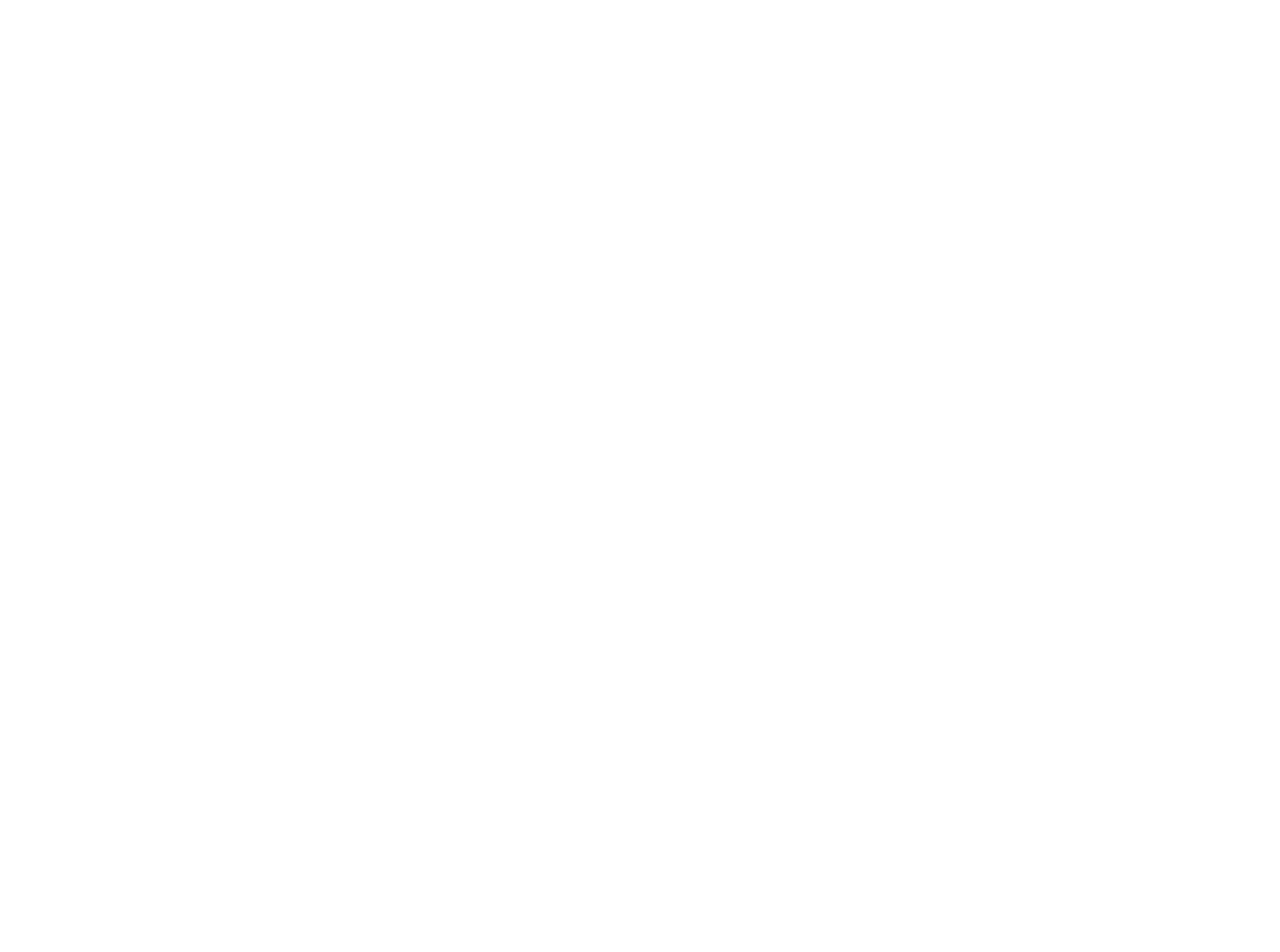
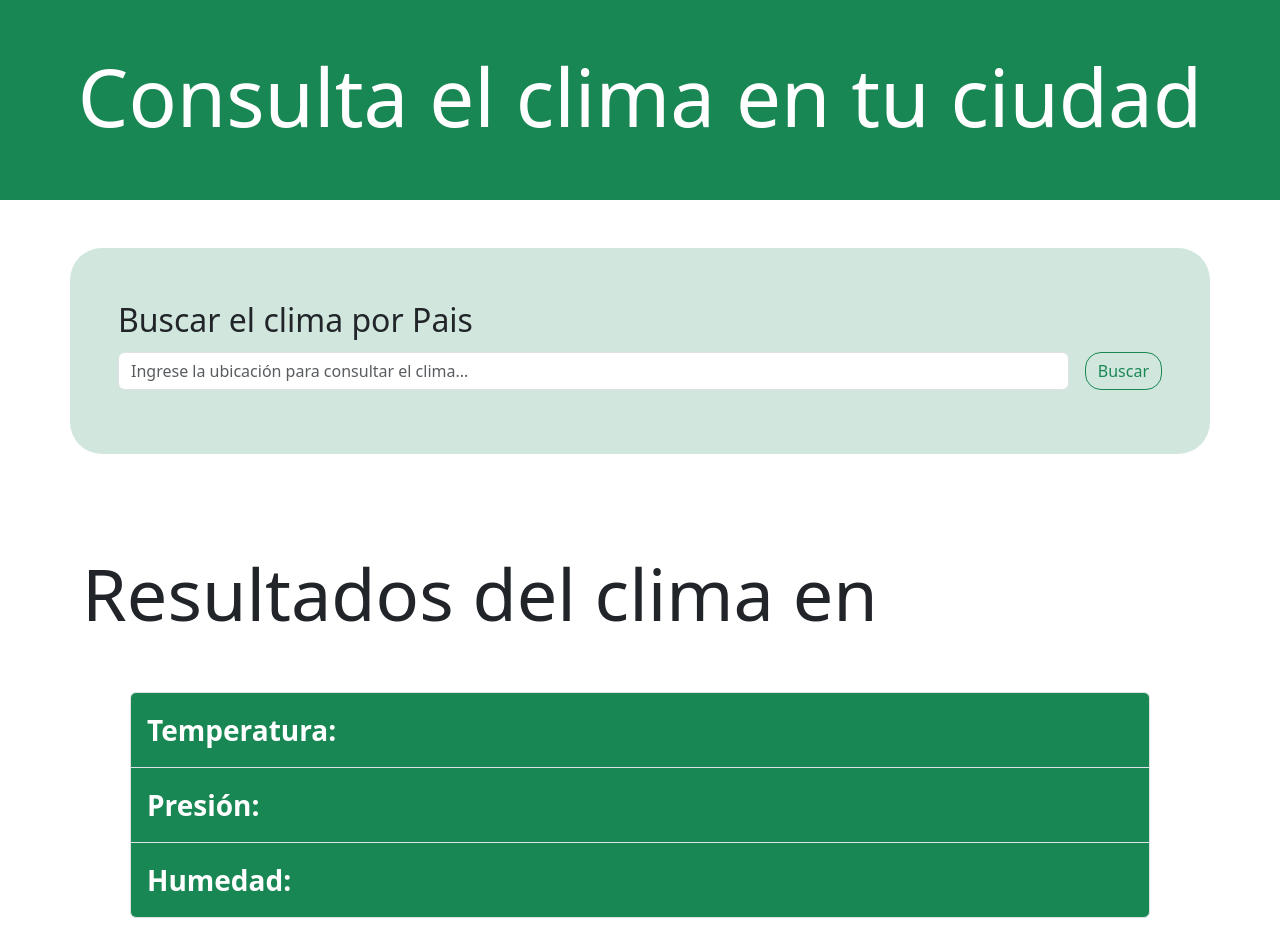
Before and after one commit to LucianoAngeleri/RollingCode-TrabajoPractico-React-Clima-Ejercicio13, a React (Vite) app: page / in a window 1280 px wide. Shown: the top 952 px of the page. Before the commit the page ends 800 px from the top, so only its background shows below. Built offline with nearby package versions, Linux system fonts and the light colour scheme.

Commit message:
Se maquetaron los componentes necesarios para mostrar y buscar la  ubicacion

```diff
--- a/src/App.css
+++ b/src/App.css
@@ -1,8 +1,9 @@
-#root{
-  min-height: 100vh;
-  display:flex;
-  flex-direction: column;
+#root {
+    display: flex;
+    flex-direction: column;
+    min-height: 100vh;
 }
-.main{
-  flex-grow: 1;
+
+.main {
+    flex-grow: 1;
 }
--- a/src/App.jsx
+++ b/src/App.jsx
@@ -1,10 +1,15 @@
 import './App.css'
 import "bootstrap/dist/css/bootstrap.css"
+import Encabezado from "./components/Encabezado";
+import Footer from "./components/Footer";
+import BuscadorPais from "./components/BuscadorPais";
 
 function App() {
-
   return (
     <>
+    <Encabezado></Encabezado>
+    <BuscadorPais></BuscadorPais>
+    <Footer></Footer>
     </>
   )
 }
--- /dev/null
+++ b/src/components/BuscadorPais.jsx
@@ -0,0 +1,35 @@
+import { Container, Form, Button } from 'react-bootstrap';
+import DatosClima from './DatosClima';
+import { useState } from "react";
+
+const BuscadorPais = () => {
+    const [ubicacion, setUbicacion] = useState("");
+
+    const handleSubmit = (e) =>{
+      e.preventDefault();
+    }
+    const handleChange = (e) =>{
+      const ubicacion = e.target.value;
+      setUbicacion(ubicacion)
+    }
+
+    return (
+        <>
+        <Container className="rounded-5 border-1 bg-success-subtle p-5 fs-2 my-5">
+           <Form>
+                <Form.Group className="mb-3" controlId="buscadorUbicacion">
+                    <Form.Label>Buscar el clima por Pais</Form.Label>
+                <div className='d-flex gap-3'>
+                    <Form.Control type="text" value={ubicacion} placeholder="Ingrese la ubicación para consultar el clima..." onChange={handleChange}/>
+                    <Button variant="outline-success" className="rounded-4" onSubmit={handleSubmit}>Buscar</Button>
+                </div>
+                </Form.Group>
+            </Form>
+        </Container>
+        <DatosClima ubicacion={ubicacion}></DatosClima>
+        </>
+
+    );
+};
+
+export default BuscadorPais;
--- /dev/null
+++ b/src/components/DatosClima.jsx
@@ -0,0 +1,30 @@
+import { ListGroup, Container } from "react-bootstrap";
+import { useState } from "react";
+
+const DatosClima = ({ubicacion}) => {
+  const [mostrarResultados, setMostrarResultados] = useState(true);
+
+  const componenteRenderizado = mostrarResultados ? (
+    <Container className="my-5">
+      <h2 className="display-2">Resultados del clima en {ubicacion}</h2>
+      <ListGroup className="fs-3 p-5">
+        <ListGroup.Item className="py-3 text-bg-success">
+          <strong>Temperatura:</strong> {}
+        </ListGroup.Item>
+        <ListGroup.Item className="py-3 text-bg-success">
+          <strong>Presión:</strong> {}
+        </ListGroup.Item>
+        <ListGroup.Item className="py-3 text-bg-success">
+          <strong>Humedad:</strong> {}
+        </ListGroup.Item>
+      </ListGroup>
+    </Container>
+  ) : (
+    <Container className="my-5">
+      <h2 className="display-2 text-bg-danger p-5 rounded-5">No se encontraron resultados...</h2>{" "}
+    </Container>
+  );
+  return componenteRenderizado;
+};
+
+export default DatosClima;
--- /dev/null
+++ b/src/components/Encabezado.jsx
@@ -0,0 +1,11 @@
+import {Container} from 'react-bootstrap';
+
+const Encabezado = () => {
+    return (
+        <Container fluid className="py-5 text-bg-success">
+            <h1 className="display-1 text-center">Consulta el clima en tu ciudad</h1>
+        </Container>
+    );
+};
+
+export default Encabezado;
--- /dev/null
+++ b/src/components/Footer.jsx
@@ -0,0 +1,13 @@
+import { Container } from 'react-bootstrap';
+
+const Footer = () => {
+    return (
+        <Container fluid className="text-center text-bg-dark py-4">
+            <footer>
+                <p>&copy; Todos los derechos reservados.</p>
+            </footer>
+        </Container>
+    );
+};
+
+export default Footer;
```
